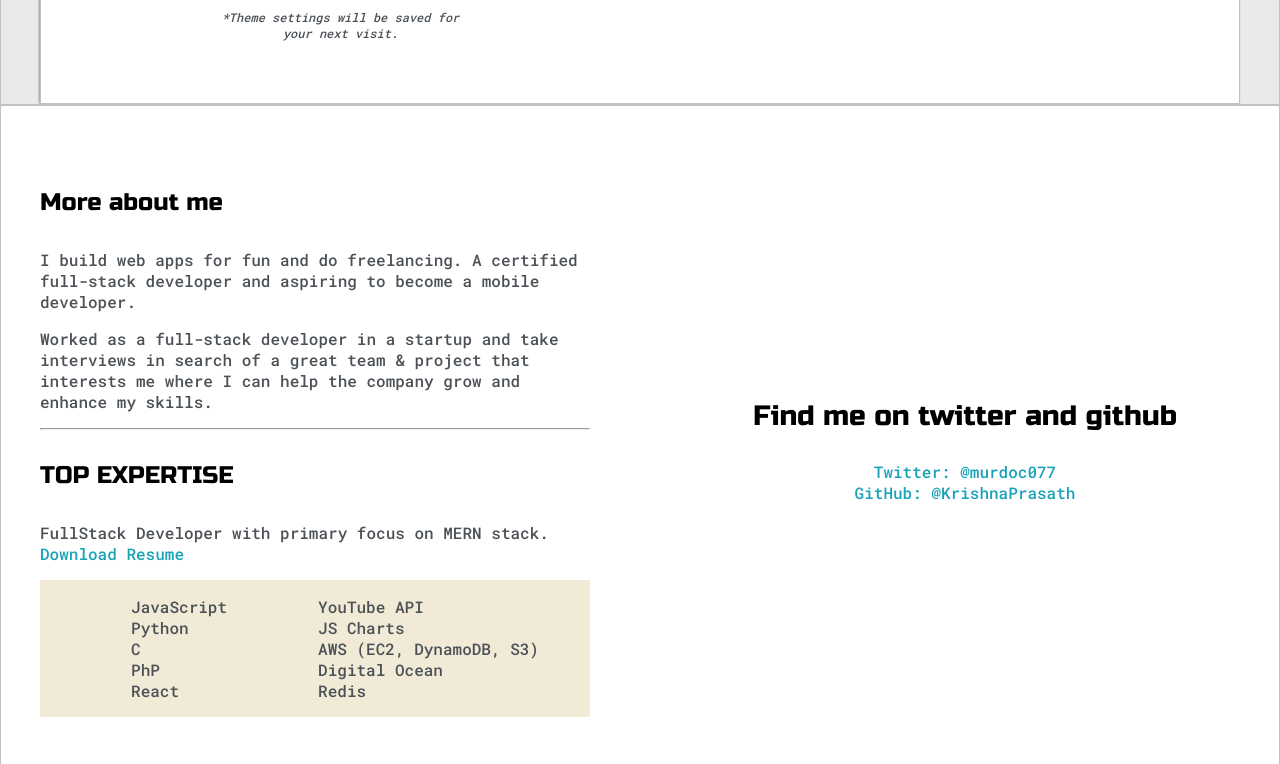
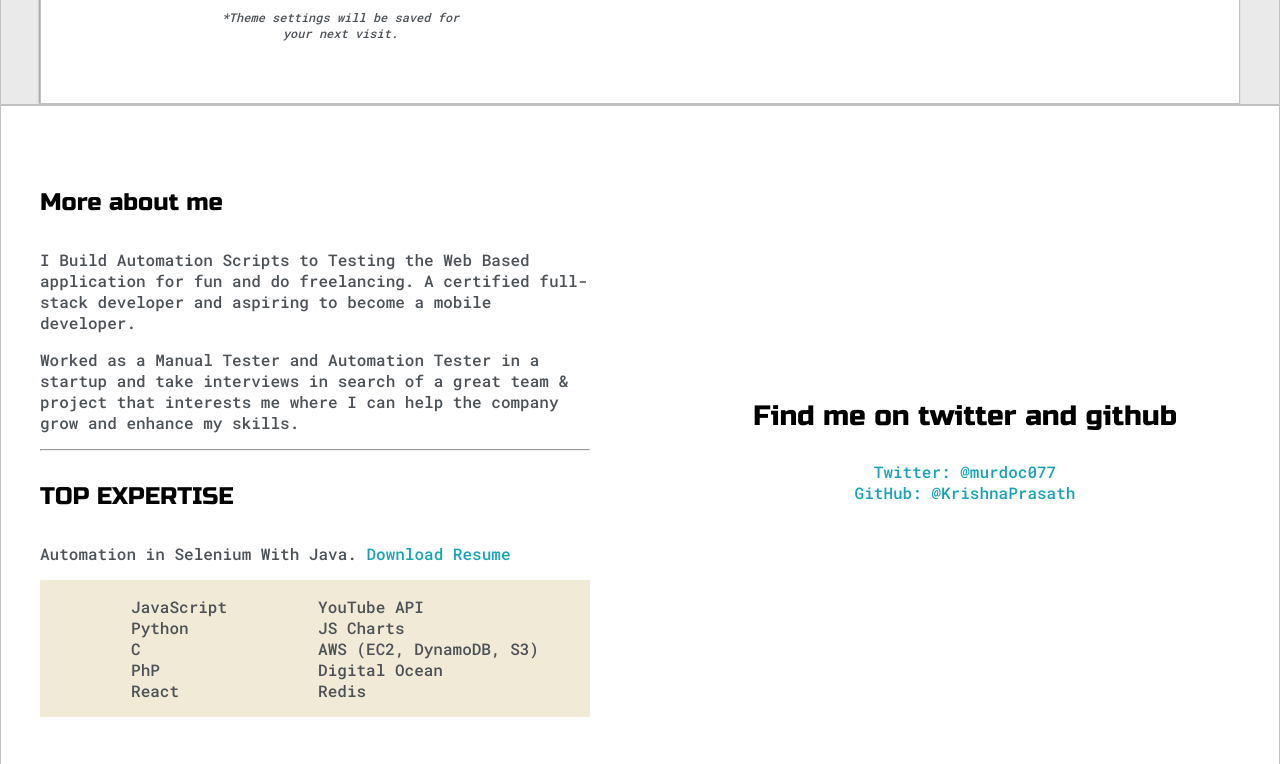
Before and after one commit to GOKULKRISHNAKUMAR250794/GokulKrishnaKumar.github.io, a plain HTML site: page index.html in a window 1280 px wide. Shown: the part 577-1341 px from the top of the page. Drawn offline with Linux system fonts and the light colour scheme.

Commit message:
moreaboutme

```diff
--- a/index.html
+++ b/index.html
@@ -78,13 +78,13 @@
            <div class="about-wrapper">
                <div class="about-me">
                     <h4>More about me</h4>
-                    <p>I build web apps for fun and do freelancing. A certified full-stack developer and aspiring to become a mobile developer.</p>
+                    <p>I Build Automation Scripts to Testing the Web Based application for fun and do freelancing. A certified full-stack developer and aspiring to become a mobile developer.</p>
 
-                    <p>Worked as a full-stack developer in a startup and take interviews in search of a great team & project that interests me where I can help the company grow and enhance my skills.</p>
+                    <p>Worked as a Manual Tester and Automation Tester in a startup and take interviews in search of a great team & project that interests me where I can help the company grow and enhance my skills.</p>
 
                <hr>
                <h4>TOP EXPERTISE</h4>
-               <p>FullStack Developer with primary focus on MERN stack. <a target="_blank" href="KrishnaPrasath.pdf">Download Resume</a></p>
+               <p>Automation in Selenium With Java. <a target="_blank" href="KrishnaPrasath.pdf">Download Resume</a></p>
 
                <div id="skills">
                     <ul>
```
